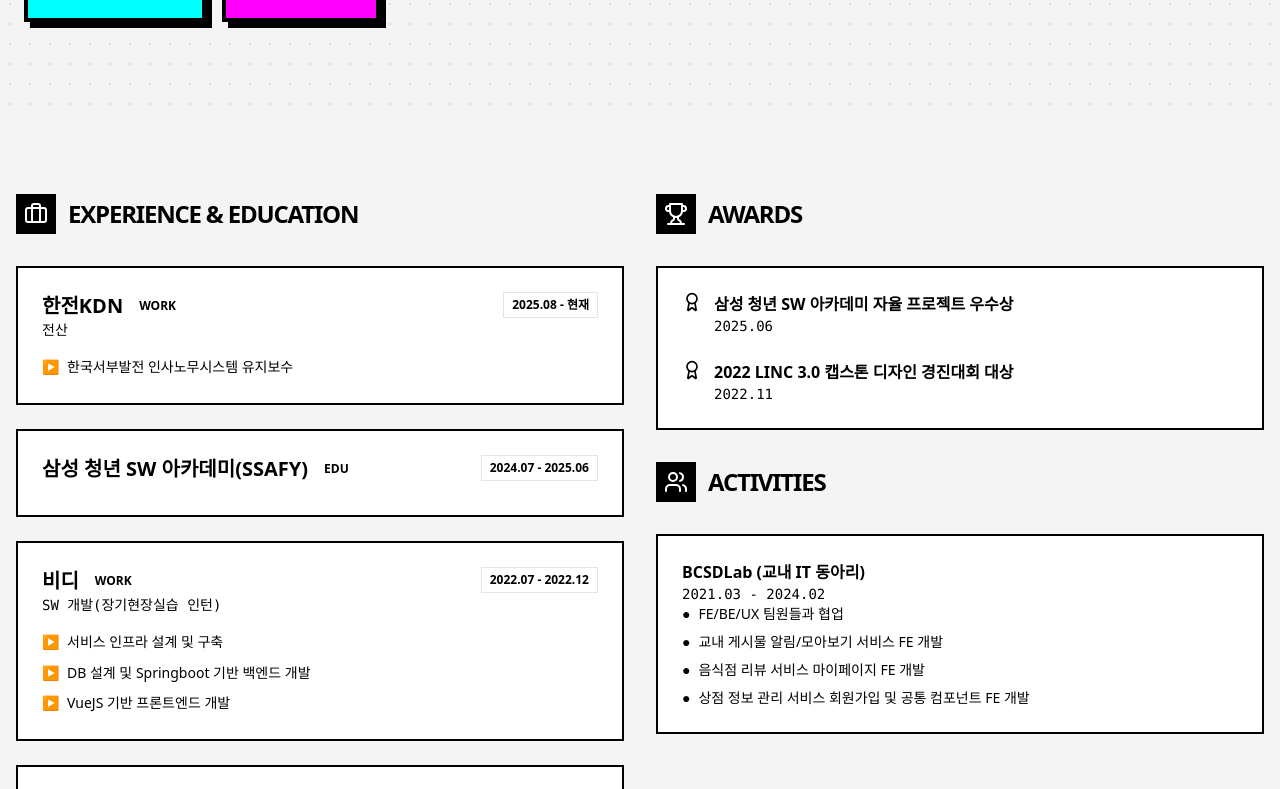
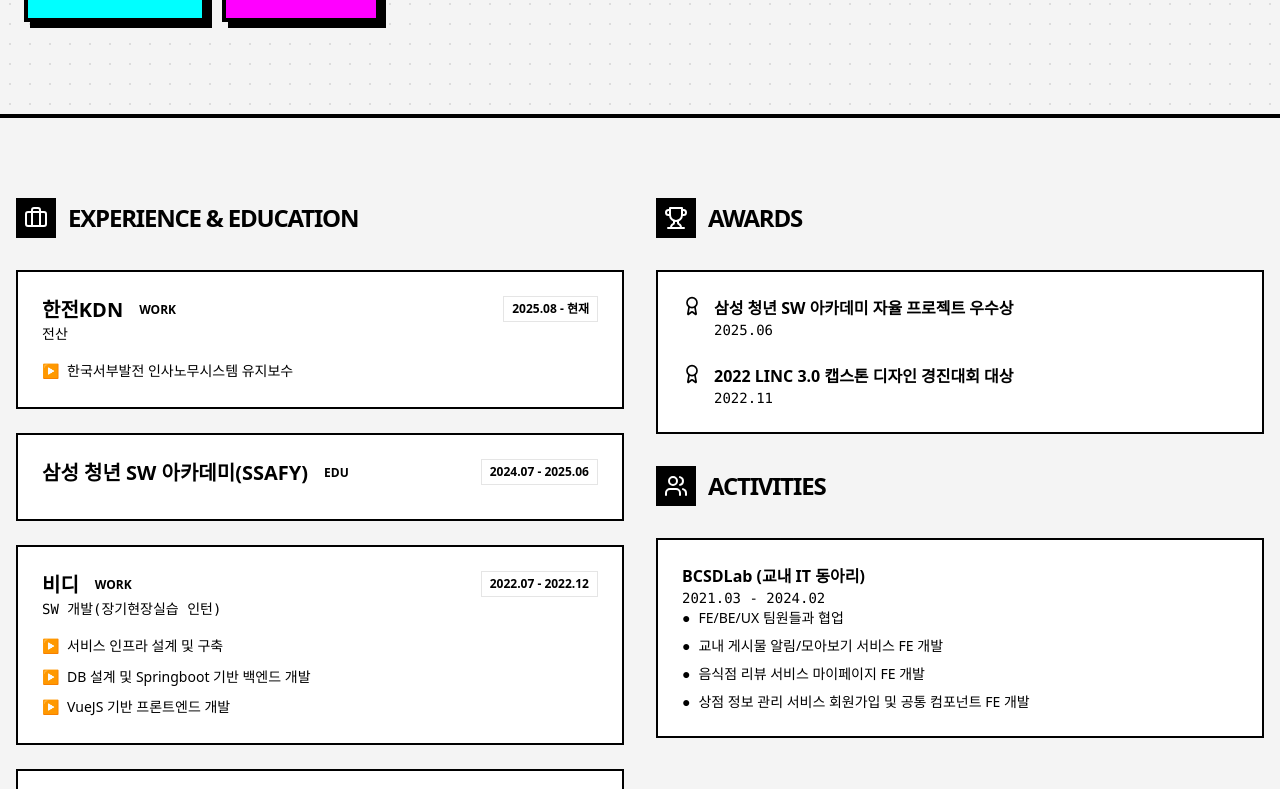
Before and after one commit to HAEROOL/portfolio-web, a Next.js app: page / in a window 1280 px wide. Shown: the part 686-1475 px from the top of the page. Built offline with nearby package versions, Linux system fonts and the light colour scheme.

Commit message:
style: 섹션 구분선 추가

```diff
--- a/src/components/main/ExperienceEducation.tsx
+++ b/src/components/main/ExperienceEducation.tsx
@@ -66,8 +66,9 @@ export const ExperienceEducation = ({ resume }: ExperienceEducationProps) => {
   });
 
   return (
-    <section className="min-h-screen py-20 px-4 md:px-8 max-w-7xl mx-auto" id="experience">
-      <div className="grid grid-cols-2 md:grid-cols-1 gap-8 md:gap-12 items-start">
+    <section className="min-h-screen py-20 border-y-4 border-black dark:border-purple-400 transition-colors duration-300" id="experience">
+      <div className="max-w-7xl mx-auto px-4 md:px-8">
+        <div className="grid grid-cols-2 md:grid-cols-1 gap-8 md:gap-12 items-start">
         {/* Left Column: Experience & Education (Combined) */}
         <div className="space-y-12">
           <motion.div
@@ -164,6 +165,7 @@ export const ExperienceEducation = ({ resume }: ExperienceEducationProps) => {
           </motion.div>
         </div>
       </div>
+      </div>
     </section>
   );
 };
```
